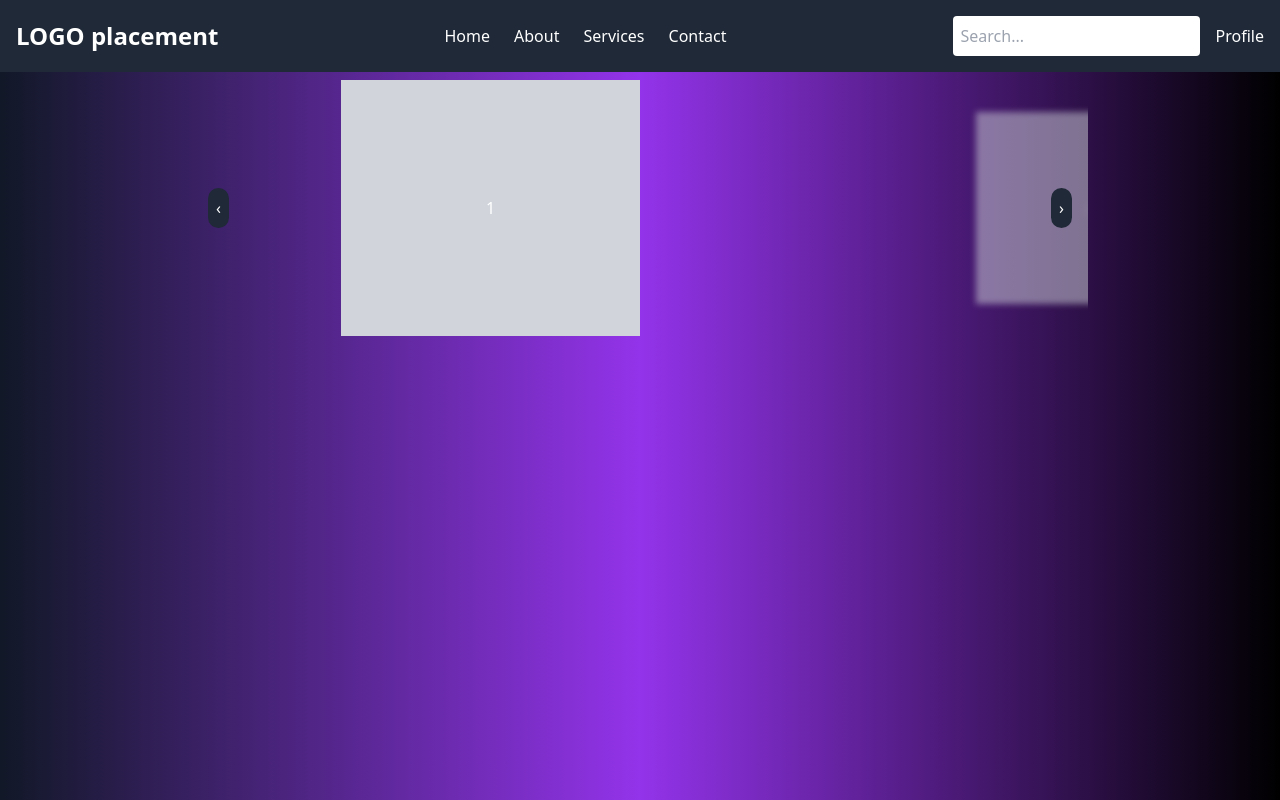
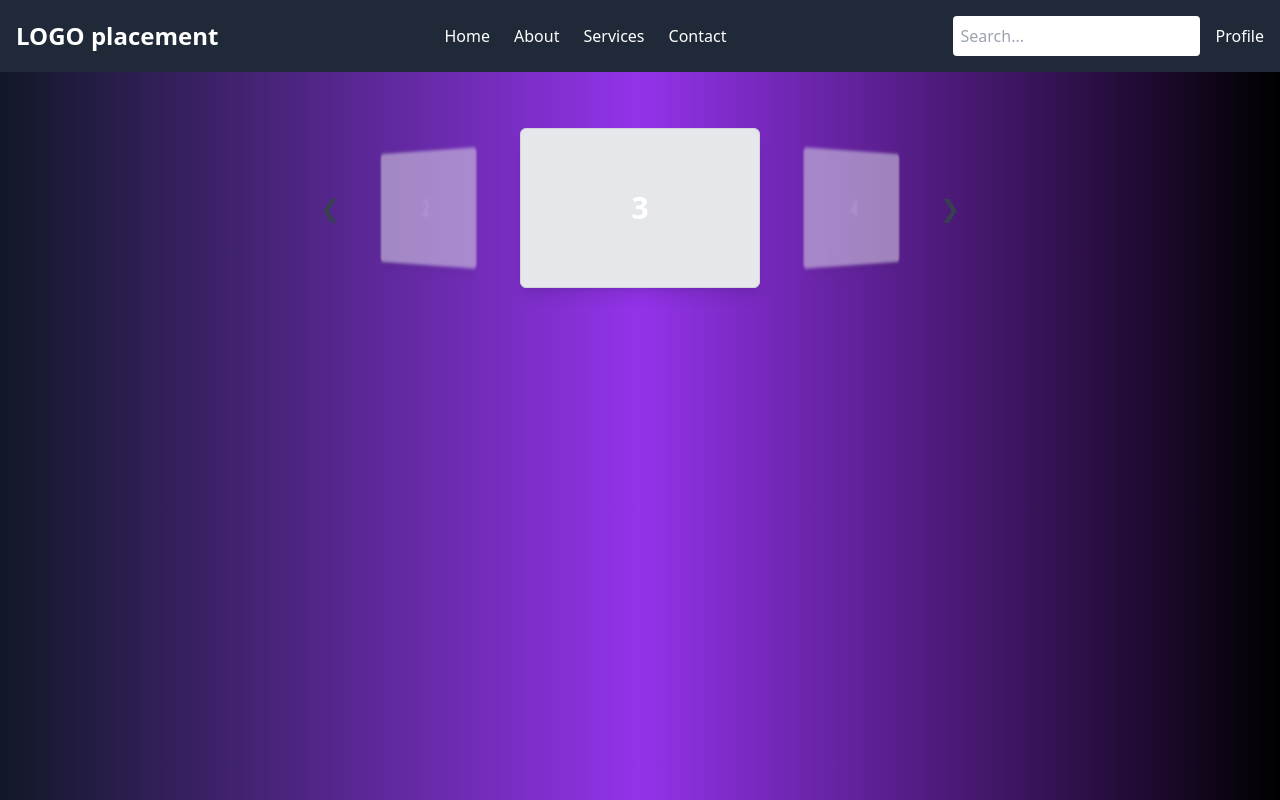
Before and after one commit to kaitchau/GenAI-Video, a React (Vite) app in the folder client/: page / in a window 1280 px wide. Built offline with nearby package versions, Linux system fonts and the light colour scheme.

Commit message:
Math implementation for carosuel

```diff
--- a/client/src/components/Carousel.tsx
+++ b/client/src/components/Carousel.tsx
@@ -1,9 +1,10 @@
-import React, { useState } from 'react';
-import '../stylesheets/Carousel.css';
+import { useState, useEffect, useRef } from 'react';
+import { gsap } from 'gsap';
 
 const Carousel = () => {
   const [currentIndex, setCurrentIndex] = useState(0);
   const items = [1, 2, 3, 4, 5];
+  const carouselRef = useRef<HTMLDivElement | null>(null);
 
   const nextSlide = () => {
     setCurrentIndex((index) => (index + 1) % items.length);
@@ -12,37 +13,75 @@ const Carousel = () => {
   const prevSlide = () => {
     setCurrentIndex((index) => (index - 1 + items.length) % items.length);
   };
-  const prevIndex = (currentIndex - 1 + items.length) % items.length;
-  const nextIndex = (currentIndex + 1) % items.length;
+
+  useEffect(() => {
+    if (carouselRef.current) {
+      const slides = carouselRef.current.children as HTMLCollectionOf<HTMLDivElement>;
+      const totalSlides = items.length;
+      const slideWidth = 300; // Adjust based on actual slide width
+      const depth = 400; // Adjust depth for 3D effect
+      const angle = 45; // Adjust angle for 3D effect for non-current (next, prev) slides
+
+      Array.from(slides).forEach((slide, i) => {
+        // Calculate relative position for each slide using math is a good idea?
+        const offset = ((i - currentIndex + totalSlides) % totalSlides) - Math.floor(totalSlides / 2);
+
+        // Animate with GSAP
+        gsap.to(slide, {
+          x: offset * slideWidth,
+          z: Math.abs(offset) === 0 ? 0 : -depth, // Center slide stays in front
+          // scale: offset === 0 ? 1 : 0.95,
+          opacity: offset === 0 ? 1 : 0.5,
+          rotateY: offset === 0 ? 0 : offset * angle, // Add slight rotation for 3D effect
+          filter: offset === 0 ? 'none' : 'blur(2px)',
+          duration: 0.8,
+          ease: 'power2.out',
+        });
+      });
+    }
+  }, [currentIndex]);
 
   return (
-    <div className="relative w-4/5 mx-auto overflow-hidden">
-      <button className="absolute top-1/2 left-4 transform -translate-y-1/2 bg-gray-800 text-white p-2 rounded-full z-10" onClick={prevSlide}>‹</button>
-      <div className="flex justify-center items-center relative">
-        {items.map((item, index) => {
-          let className = 'w-1/3 flex-shrink-0 transition-transform duration-500';
-          if (index === currentIndex) {
-            className += ' transform scale-100 opacity-100 z-20';
-          // } else if (index === prevIndex) {
-          //   className += ' transform -translate-x-full rotate-y-45 scale-75 opacity-50 blur-sm z-10';
-          } else if (index === nextIndex) {
-            className += ' transform translate-x-full -rotate-y-315 scale-75 opacity-50 blur-sm z-10';
-          } else {
-            className += ' hidden';
-          }
-          return (
-            <div
-              key={index}
-              className={className}
-            >
-              <div className="flex justify-center items-center h-64 bg-gray-300">{item}</div>
-            </div>
-          );
-        })}
+    <div className="relative w-full max-w-2xl mx-auto">
+      {/* Navigation Buttons */}
+      <button
+        className="absolute top-1/2 left-4 transform -translate-y-1/2 text-2xl text-gray-700 hover:text-gray-900 z-10"
+        onClick={prevSlide}
+      >
+        &#10094;
+      </button>
+
+      {/* Carousel Container */}
+      <div
+        ref={carouselRef}
+        className="relative flex items-center justify-center h-64 overflow-hidden"
+        style={{
+          perspective: '1000px',
+        }}
+      >
+        {items.map((item, index) => (
+          <div
+            key={index}
+            className="absolute flex items-center justify-center w-60 h-40 bg-gray-200 text-3xl font-bold border border-gray-300 rounded-md shadow-lg"
+            style={{
+              transformStyle: 'preserve-3d',
+            }}
+          >
+            {item}
+          </div>
+        ))}
       </div>
-      <button className="absolute top-1/2 right-4 transform -translate-y-1/2 bg-gray-800 text-white p-2 rounded-full z-10" onClick={nextSlide}>›</button>
+
+      {/* Navigation Buttons */}
+      <button
+        className="absolute top-1/2 right-4 transform -translate-y-1/2 text-2xl text-gray-700 hover:text-gray-900 z-10"
+        onClick={nextSlide}
+      >
+        &#10095;
+      </button>
     </div>
   );
 };
 
+
 export default Carousel;
```
